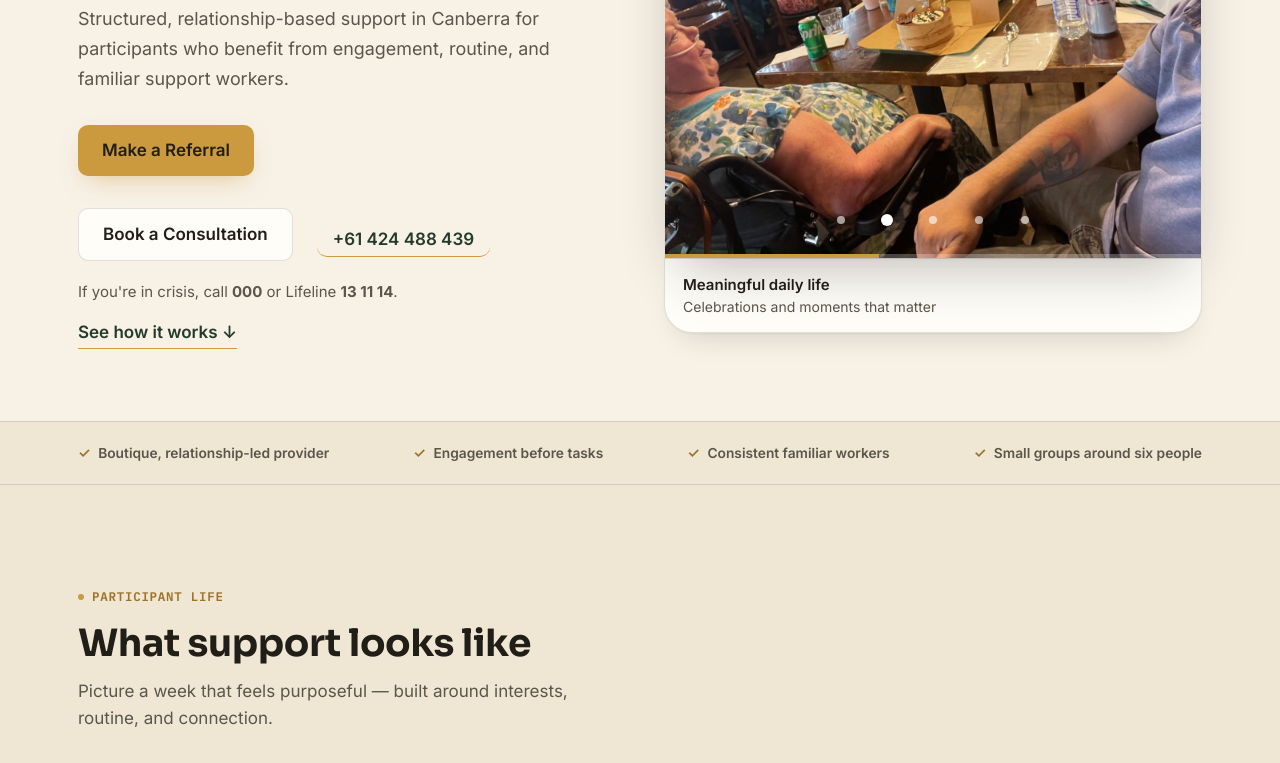
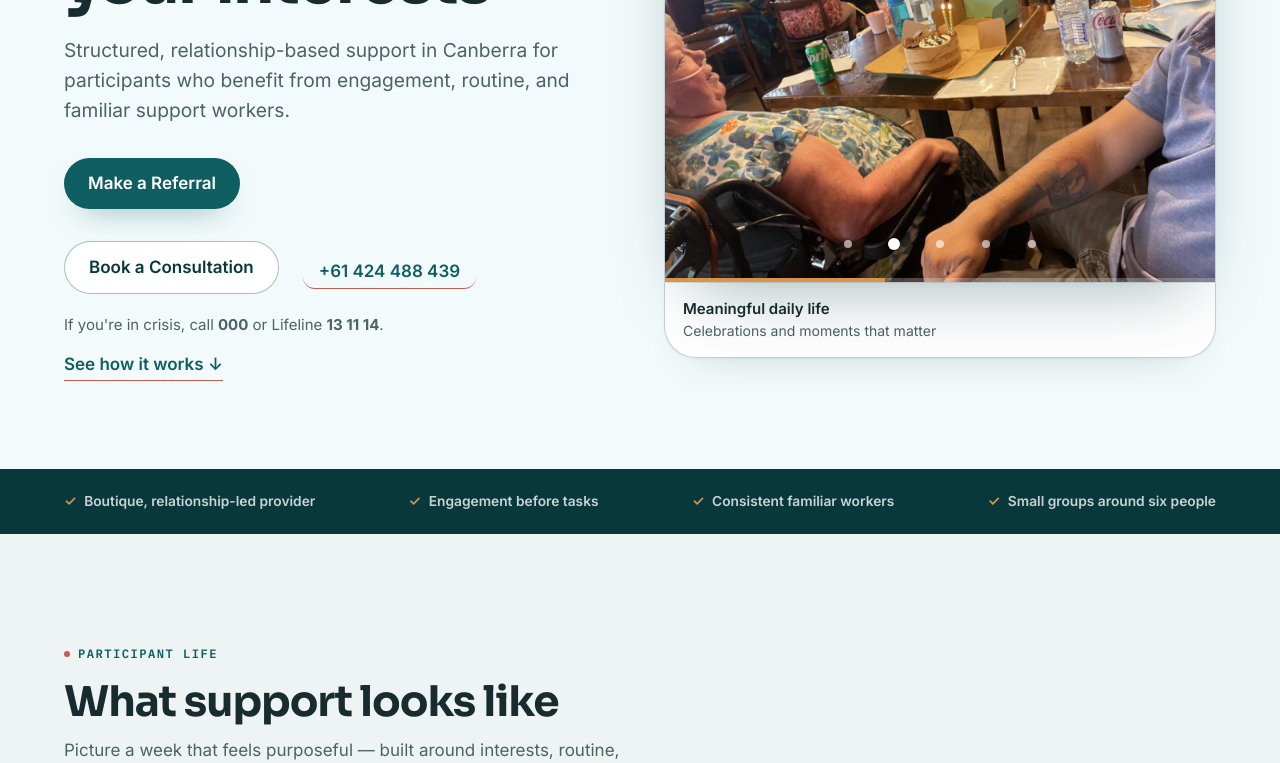
Before and after one commit to Kailashkc33/actJubilant, a Next.js app: page / in a window 1280 px wide. Shown: the part 380-1143 px from the top of the page. Built offline with nearby package versions, Linux system fonts and the light colour scheme; no server answers.

Commit message:
Create Codex design review theme

```diff
--- a/src/app/globals.css
+++ b/src/app/globals.css
@@ -3,32 +3,36 @@
 @import "tailwindcss/theme";
 @import "tailwindcss/utilities";
 
-/* ========== Theme tokens — Golden Sand (Wattle-inspired, ACT Jubilant) ========== */
+/* ========== Theme tokens — Codex concept: Clear Canberra ========== */
 :root {
-  --sand: #F7F1E6;
-  --sand-deep: #EFE6D3;
-  --card: #FFFDF8;
-  --ink: #211E18;
-  --ink-soft: #5B564C;
-  --ink-faint: #8A8473;
-  --gold: #CC9A3E;
-  --gold-deep: #9C7427;
-  --gold-soft: #F1E0BD;
-  --green: #243B2C;
-  --green-deep: #16261C;
-  --green-soft: #DEE6D6;
-  --line: rgba(33, 30, 24, 0.13);
-  --line-light: rgba(255, 253, 248, 0.18);
+  --sand: #F5F9F8;
+  --sand-deep: #E7F0EE;
+  --card: #FFFFFF;
+  --ink: #182B2E;
+  --ink-soft: #4D6265;
+  --ink-faint: #718588;
+  --gold: #D8944A;
+  --gold-deep: #9C5F25;
+  --gold-soft: #FFF2E4;
+  --green: #0F5F62;
+  --green-deep: #08383B;
+  --green-soft: #DDF0EE;
+  --river: #2F7D95;
+  --river-soft: #E3F2F5;
+  --coral: #C75B4D;
+  --coral-soft: #FBECEA;
+  --line: rgba(24, 43, 46, 0.12);
+  --line-light: rgba(255, 255, 255, 0.2);
 
   --bg: var(--sand);
   --bg-elevated: var(--card);
   --bg-subtle: var(--sand-deep);
   --bg-surface: var(--card);
   --bg-band-dawn: var(--sand);
-  --bg-band-cream: var(--card);
-  --bg-band-eucalyptus: color-mix(in oklab, var(--green-soft) 42%, var(--sand));
-  --bg-band-stone: var(--sand-deep);
-  --bg-band-sky: color-mix(in oklab, var(--sky-light) 50%, var(--sand));
+  --bg-band-cream: #FFFFFF;
+  --bg-band-eucalyptus: var(--green-soft);
+  --bg-band-stone: #EDF4F3;
+  --bg-band-sky: var(--river-soft);
   --bg-sage: var(--green-soft);
   --bg-stone-mid: var(--sand-deep);
 
@@ -38,33 +42,33 @@
 
   --sage: var(--green);
   --sage-light: var(--green-soft);
-  --sage-mid: #B8C9B0;
+  --sage-mid: #A9D3D1;
   --sage-dark: var(--green-deep);
 
-  --slate: var(--green);
-  --slate-muted: #C9D2C5;
-  --footer-bg: var(--green-deep);
+  --slate: var(--green-deep);
+  --slate-muted: #C7DCDD;
+  --footer-bg: #082F33;
 
   --warm: var(--gold);
   --warm-light: var(--gold-soft);
-  --sky: #5A7285;
-  --sky-light: #EAF2F4;
+  --sky: var(--river);
+  --sky-light: var(--river-soft);
 
   --surface: var(--card);
   --text: var(--ink);
   --text-muted: var(--ink-soft);
   --text-on-dark: var(--sand);
   --border-subtle: var(--line);
-  --border-strong: rgba(33, 30, 24, 0.22);
-  --focus: var(--gold-deep);
+  --border-strong: rgba(24, 43, 46, 0.24);
+  --focus: #0F75BC;
   --header-offset: 64px;
-  --shadow-card: 0 1px 2px rgba(33, 30, 24, 0.04), 0 16px 32px -18px rgba(33, 30, 24, 0.22);
-  --shadow-soft: 0 20px 48px -20px rgba(33, 30, 24, 0.28);
-  --shadow-lift: 0 24px 58px -18px rgba(33, 30, 24, 0.32);
-  --radius-sm: 10px;
-  --radius-md: 16px;
-  --radius-lg: 22px;
-  --radius-xl: 28px;
+  --shadow-card: 0 1px 2px rgba(15, 95, 98, 0.06), 0 18px 44px -28px rgba(8, 56, 59, 0.32);
+  --shadow-soft: 0 24px 58px -28px rgba(8, 56, 59, 0.34);
+  --shadow-lift: 0 30px 72px -28px rgba(8, 56, 59, 0.4);
+  --radius-sm: 12px;
+  --radius-md: 18px;
+  --radius-lg: 24px;
+  --radius-xl: 32px;
   --radius-card: var(--radius-md);
 
   --text-xs: 0.875rem;
@@ -78,13 +82,13 @@
   --leading-normal: 1.6;
   --leading-relaxed: 1.7;
 
-  --section-y: 4rem;
-  --section-y-md: 6rem;
-
-  --content-gutter: 1.75rem;
-  --content-home: 73.75rem;
+  --section-y: 4.5rem;
+  --section-y-md: 6.5rem;
+
+  --content-gutter: 1.25rem;
+  --content-home: 76rem;
   --content-reading: 62.5rem;
-  --content-prose: 46ch;
+  --content-prose: 54ch;
 }
 html.hc {
   --bg: #000000;
@@ -160,6 +164,16 @@ body {
   font-size: 17px;
   line-height: var(--leading-normal);
 }
+body::before {
+  content: "";
+  position: fixed;
+  inset: 0;
+  z-index: -1;
+  pointer-events: none;
+  background:
+    linear-gradient(180deg, rgba(221, 240, 238, 0.42), transparent 22rem),
+    linear-gradient(90deg, rgba(47, 125, 149, 0.05), transparent 35%);
+}
 @media (min-width: 768px) {
   :root {
     --header-offset: 80px;
@@ -173,8 +187,9 @@ body {
 /* Compact sticky header on narrow viewports */
 .site-header {
   border-bottom: 1px solid var(--line);
-  background: color-mix(in oklab, var(--sand) 86%, transparent);
-  backdrop-filter: blur(10px);
+  background: color-mix(in oklab, white 88%, transparent);
+  box-shadow: 0 12px 30px -28px rgba(8, 56, 59, 0.42);
+  backdrop-filter: blur(14px);
 }
 .site-header__inner {
   display: flex;
@@ -200,21 +215,21 @@ body {
   align-items: center;
   justify-content: center;
   gap: 0.375rem;
-  border-radius: var(--radius-sm);
-  border: 1px solid var(--border-subtle);
-  background: transparent;
+  border-radius: 999px;
+  border: 1px solid color-mix(in oklab, var(--green) 24%, var(--border-subtle));
+  background: color-mix(in oklab, white 86%, var(--green-soft));
   padding: 0 0.75rem;
   font-size: 0.875rem;
   font-weight: 500;
-  color: var(--text-muted);
+  color: var(--green-deep);
 }
 .mobile-nav-trigger:hover {
-  background: var(--bg-sage);
+  background: var(--green-soft);
   color: var(--text);
 }
 .mobile-nav-trigger[aria-expanded="true"] {
-  background: var(--bg-sage);
-  color: var(--text);
+  background: var(--green-deep);
+  color: white;
   border-color: var(--sage-mid);
 }
 
@@ -222,16 +237,16 @@ body {
 .h1 {
   @apply text-balance font-bold leading-tight text-[var(--text)];
   font-family: var(--font-display), system-ui, sans-serif;
-  font-size: clamp(2.25rem, 4.6vw, 3.5rem);
-  line-height: 1.08;
-  letter-spacing: -0.01em;
+  font-size: clamp(2.45rem, 5vw, 4.25rem);
+  line-height: 1.02;
+  letter-spacing: -0.035em;
 }
 .h2 {
   @apply font-bold leading-tight text-[var(--text)];
   font-family: var(--font-display), system-ui, sans-serif;
-  font-size: clamp(1.75rem, 3.2vw, 2.35rem);
-  line-height: 1.14;
-  letter-spacing: -0.01em;
+  font-size: clamp(1.9rem, 3.3vw, 2.75rem);
+  line-height: 1.08;
+  letter-spacing: -0.025em;
 }
 .h3 {
   @apply text-xl font-semibold leading-snug text-[var(--text)] md:text-[1.3rem];
@@ -244,11 +259,11 @@ body {
   gap: 0.5rem;
   margin-bottom: 1rem;
   font-family: var(--font-mono), ui-monospace, monospace;
-  font-size: 0.78rem;
-  font-weight: 600;
-  letter-spacing: 0.06em;
+  font-size: 0.76rem;
+  font-weight: 700;
+  letter-spacing: 0.12em;
   text-transform: uppercase;
-  color: var(--gold-deep);
+  color: var(--green);
 }
 .section-kicker::before {
   content: "";
@@ -256,7 +271,7 @@ body {
   width: 6px;
   height: 6px;
   border-radius: 9999px;
-  background: var(--gold);
+  background: var(--coral);
   flex-shrink: 0;
 }
 .section-kicker--on-dark {
@@ -267,9 +282,9 @@ body {
   background: var(--card);
   border-radius: var(--radius-md);
   border: 1px solid var(--line);
-  padding: 1.5rem;
+  padding: clamp(1.25rem, 2.2vw, 1.75rem);
   box-shadow: var(--shadow-card);
-  transition: transform 0.2s ease, box-shadow 0.2s ease;
+  transition: transform 0.2s ease, box-shadow 0.2s ease, border-color 0.2s ease;
 }
 .card--elevated {
   box-shadow: var(--shadow-card);
@@ -278,16 +293,16 @@ body {
   border-color: var(--line);
 }
 .card--highlight {
-  border-color: color-mix(in oklab, var(--gold) 35%, var(--line));
-  background: color-mix(in oklab, var(--gold-soft) 55%, var(--card));
+  border-color: color-mix(in oklab, var(--green) 24%, var(--line));
+  background: color-mix(in oklab, var(--green-soft) 55%, var(--card));
 }
 .card--muted {
-  background: var(--sand-deep);
+  background: color-mix(in oklab, var(--river-soft) 58%, white);
   border-color: var(--line);
   box-shadow: none;
 }
 .card--warm {
-  background: var(--gold-soft);
+  background: var(--coral-soft);
   border-color: transparent;
   box-shadow: none;
 }
@@ -321,7 +336,7 @@ body {
   background: linear-gradient(
     135deg,
     transparent 0%,
-    color-mix(in oklab, var(--gold) 14%, transparent) 45%,
+    color-mix(in oklab, var(--river) 12%, transparent) 45%,
     transparent 72%
   );
 }
@@ -331,7 +346,7 @@ body {
 .program-focus-card:focus-within {
   transform: translateY(-4px);
   box-shadow: var(--shadow-soft);
-  border-color: color-mix(in oklab, var(--gold) 40%, var(--line));
+  border-color: color-mix(in oklab, var(--river) 36%, var(--line));
 }
 .program-flow-card:hover::after,
 .program-flow-card:focus-within::after,
@@ -390,15 +405,16 @@ body {
 
 .btn-primary {
   @apply inline-flex min-h-11 items-center justify-center px-6 py-3 font-semibold;
-  border-radius: var(--radius-sm);
-  background: var(--gold);
-  color: var(--ink);
-  box-shadow: 0 10px 24px -10px rgba(204, 154, 62, 0.55);
+  border-radius: 999px;
+  background: var(--green);
+  color: white;
+  box-shadow: 0 14px 32px -18px rgba(15, 95, 98, 0.68);
   transition: transform 0.15s ease, background 0.15s ease, box-shadow 0.15s ease;
 }
 .btn-primary:hover {
-  background: #D8A94F;
+  background: var(--green-deep);
   transform: translateY(-1px);
+  box-shadow: var(--shadow-soft);
 }
 .btn-primary:disabled {
   opacity: 0.65;
@@ -406,21 +422,21 @@ body {
 }
 .btn-secondary {
   @apply inline-flex min-h-11 items-center justify-center px-6 py-3 font-semibold;
-  border-radius: var(--radius-sm);
-  border: 1px solid var(--line);
-  color: var(--ink);
+  border-radius: 999px;
+  border: 1px solid color-mix(in oklab, var(--green) 28%, var(--line));
+  color: var(--green-deep);
   background: var(--card);
   transition: background 0.15s ease, transform 0.15s ease;
 }
 .btn-secondary:hover {
-  background: color-mix(in oklab, var(--ink) 4%, var(--card));
+  background: var(--green-soft);
   transform: translateY(-1px);
 }
 .btn-ghost {
   @apply inline-flex min-h-11 items-center justify-center px-4 py-3 font-semibold;
   border-radius: var(--radius-sm);
   color: var(--green);
-  border-bottom: 1.5px solid var(--gold);
+  border-bottom: 1.5px solid var(--coral);
   padding-bottom: 2px;
 }
 .btn-ghost:hover {
@@ -429,10 +445,10 @@ body {
 .btn-chip {
   @apply inline-flex min-h-11 items-center justify-center rounded-full border px-3 py-2 text-sm;
   border-color: var(--line);
-  background: var(--card);
+  background: color-mix(in oklab, white 82%, var(--river-soft));
 }
 .btn-chip:hover {
-  background: var(--sand-deep);
+  background: var(--river-soft);
 }
 .nav-link {
   @apply inline-flex min-h-11 items-center rounded-lg px-3 py-2 font-medium;
@@ -440,8 +456,8 @@ body {
   transition: color 0.15s ease, background 0.15s ease;
 }
 .nav-link:hover {
-  background: color-mix(in oklab, var(--ink) 4%, var(--sand));
-  color: var(--ink);
+  background: var(--river-soft);
+  color: var(--green-deep);
 }
 .nav-link--active {
   color: var(--green);
@@ -454,7 +470,7 @@ body {
   gap: 0.375rem;
   font-weight: 600;
   color: var(--green);
-  border-bottom: 1.5px solid var(--gold);
+  border-bottom: 1.5px solid var(--coral);
   padding-bottom: 2px;
   transition: gap 0.15s ease, color 0.15s ease;
 }
@@ -464,7 +480,7 @@ body {
 }
 
 :focus-visible {
-  outline: 3px solid var(--gold-deep);
+  outline: 3px solid var(--focus);
   outline-offset: 3px;
 }
 .site-desktop-nav { display: none; }
@@ -490,6 +506,12 @@ body {
   @apply mt-2 w-full rounded-xl border px-3 py-3;
   border-color: var(--border-subtle);
   background: var(--surface);
+  box-shadow: inset 0 1px 0 rgba(8, 56, 59, 0.03);
+  transition: border-color 0.15s ease, box-shadow 0.15s ease;
+}
+.form-control:focus {
+  border-color: var(--focus);
+  box-shadow: 0 0 0 4px color-mix(in oklab, var(--focus) 14%, transparent);
 }
 .form-control[aria-invalid="true"] {
   @apply border-red-500;
@@ -518,6 +540,11 @@ body {
   margin-inline: auto;
   padding-inline: var(--content-gutter);
 }
+@media (min-width: 768px) {
+  .content-shell {
+    padding-inline: 2rem;
+  }
+}
 
 .content-shell--home {
   max-width: var(--content-home);
@@ -582,9 +609,10 @@ body {
   overflow: hidden;
   border-radius: var(--radius-lg);
   background: var(--surface);
+  box-shadow: var(--shadow-card);
 }
 .media-figure--bordered {
-  border: 1px solid var(--border-subtle);
+  border: 1px solid color-mix(in oklab, var(--river) 16%, var(--border-subtle));
 }
 .media-figure__image {
   position: relative;
@@ -612,25 +640,35 @@ body {
   overflow: hidden;
   border-radius: var(--radius-lg);
   background: var(--surface);
+  border: 1px solid var(--border-subtle);
+  box-shadow: var(--shadow-card);
 }
 .media-card--bordered {
-  border: 1px solid var(--border-subtle);
-  box-shadow: none;
+  border-color: color-mix(in oklab, var(--river) 14%, var(--border-subtle));
 }
 .media-card--elevated {
   border: 1px solid var(--line);
-  box-shadow: var(--shadow-card);
+  box-shadow: var(--shadow-soft);
 }
 .media-card__image {
   position: relative;
   width: 100%;
   overflow: hidden;
+  background: var(--river-soft);
+}
+.media-card__image img,
+.media-figure__image img {
+  transition: transform 0.45s ease;
+}
+.media-card:hover .media-card__image img,
+.media-figure:hover .media-figure__image img {
+  transform: scale(1.025);
 }
 .media-card__body {
   display: flex;
   flex: 1;
   flex-direction: column;
-  padding: 1.125rem 1.25rem;
+  padding: 1.2rem 1.35rem;
 }
 .media-card__title {
   font-family: var(--font-display), system-ui, sans-serif;
@@ -659,9 +697,9 @@ body {
 /* End-of-page CTA */
 .cta-panel {
   border-radius: var(--radius-xl);
-  background: var(--bg-elevated);
-  border: 1px solid var(--border-subtle);
-  box-shadow: var(--shadow-card);
+  background: white;
+  border: 1px solid color-mix(in oklab, var(--river) 18%, var(--border-subtle));
+  box-shadow: var(--shadow-soft);
   padding: 2rem;
 }
 @media (min-width: 768px) {
@@ -691,7 +729,7 @@ body {
   flex-shrink: 0;
   margin-top: 0.125rem;
   font-weight: 700;
-  color: var(--warm);
+  color: var(--coral);
 }
 
 /* Step list */
@@ -714,10 +752,10 @@ body {
 }
 .step-card {
   height: 100%;
-  padding: 1.35rem 1.4rem;
+  padding: 1.45rem 1.5rem;
   border-radius: var(--radius-md);
-  background: var(--card);
-  border: 1px solid var(--line);
+  background: white;
+  border: 1px solid color-mix(in oklab, var(--river) 18%, var(--line));
   box-shadow: var(--shadow-card);
 }
 .step-card__label {
@@ -739,11 +777,11 @@ body {
   width: 2.875rem;
   height: 2.875rem;
   border-radius: 9999px;
-  background: var(--ink);
+  background: var(--green);
   font-family: var(--font-mono), ui-monospace, monospace;
   font-size: 0.92rem;
   font-weight: 600;
-  color: var(--sand);
+  color: white;
 }
 .step-card__line {
   margin-top: 0.5rem;
@@ -755,8 +793,8 @@ body {
 /* Form feedback */
 .form-success {
   border-radius: var(--radius-md);
-  border: 1px solid color-mix(in oklab, var(--primary-600) 35%, transparent);
-  background: var(--primary-50);
+  border: 1px solid color-mix(in oklab, var(--green) 28%, transparent);
+  background: var(--green-soft);
   padding: 1rem;
   color: var(--text);
 }
@@ -778,10 +816,10 @@ body {
 }
 
 .home-band--hero {
-  background: var(--sand);
+  background: color-mix(in oklab, var(--river-soft) 42%, white);
 }
 .home-band--subtle {
-  background: var(--sand-deep);
+  background: var(--bg-band-stone);
 }
 .home-band--proof {
   background: var(--card);
@@ -791,7 +829,7 @@ body {
 .trust-strip {
   border-top: 1px solid var(--line);
   border-bottom: 1px solid var(--line);
-  background: var(--sand-deep);
+  background: var(--green-deep);
   padding: 1.25rem 0;
 }
 .trust-strip__row {
@@ -810,10 +848,10 @@ body {
   gap: 0.5rem;
   font-size: 0.86rem;
   font-weight: 600;
-  color: var(--ink-soft);
+  color: rgba(255, 255, 255, 0.78);
 }
 .trust-strip__mark {
-  color: var(--gold-deep);
+  color: var(--gold);
   font-weight: 700;
 }
 
@@ -949,14 +987,23 @@ body {
 }
 
 .home-hero {
-  padding-top: 3.5rem;
-  padding-bottom: 3.5rem;
-  background: var(--sand);
+  position: relative;
+  overflow: hidden;
+  padding-top: 3.75rem;
+  padding-bottom: 4rem;
+  background: color-mix(in oklab, var(--river-soft) 42%, white);
+}
+.home-hero::before {
+  content: "";
+  position: absolute;
+  inset: 1rem 0 auto;
+  height: 1px;
+  background: color-mix(in oklab, var(--river) 18%, transparent);
 }
 @media (min-width: 768px) {
   .home-hero {
-    padding-top: 4.5rem;
-    padding-bottom: 4.5rem;
+    padding-top: 5.5rem;
+    padding-bottom: 5.5rem;
   }
 }
 .home-hero__grid {
@@ -965,8 +1012,8 @@ body {
 }
 .home-hero__lead {
   color: var(--ink-soft);
-  font-size: clamp(1.05rem, 1.4vw, 1.2rem);
-  line-height: 1.65;
+  font-size: clamp(1.08rem, 1.5vw, 1.28rem);
+  line-height: 1.58;
   max-width: 46ch;
 }
 .home-hero__actions {
@@ -1030,15 +1077,16 @@ body {
   position: relative;
   overflow: hidden;
   height: 100%;
-  padding: 1.5rem 1.5rem 1.375rem;
-  border: 1px solid var(--border-subtle);
+  padding: 1.65rem 1.65rem 1.5rem;
+  border: 1px solid color-mix(in oklab, var(--river) 16%, var(--border-subtle));
 }
 .home-proof-card::before {
   content: "";
   position: absolute;
-  inset: 0 0 auto;
+  inset: 0 auto auto 0;
+  width: 4.5rem;
   height: 4px;
-  background: linear-gradient(90deg, var(--primary-600), var(--warm));
+  background: var(--coral);
 }
 .home-proof-card__title {
   font-family: var(--font-display), system-ui, sans-serif;
@@ -1174,15 +1222,15 @@ html.hc .home-pillar-card__title-overlay p {
 }
 
 .media-spotlight {
-  padding: 1.5rem;
+  padding: 1.25rem;
   border-radius: var(--radius-xl);
   background: var(--surface);
-  border: 1px solid var(--border-subtle);
-  box-shadow: var(--shadow-card);
+  border: 1px solid color-mix(in oklab, var(--river) 18%, var(--border-subtle));
+  box-shadow: var(--shadow-soft);
 }
 @media (min-width: 768px) {
   .media-spotlight {
-    padding: 1.75rem 2rem;
+    padding: 1.75rem 2rem 2rem;
   }
 }
 
@@ -1191,7 +1239,7 @@ html.hc .home-pillar-card__title-overlay p {
   margin: 0;
 }
 .carousel {
-  border: 1px solid var(--border-subtle);
+  border: 1px solid color-mix(in oklab, var(--river) 18%, var(--border-subtle));
   background: var(--surface);
   box-shadow: var(--shadow-lift);
   border-radius: var(--radius-xl);
@@ -1204,7 +1252,7 @@ html.hc .home-pillar-card__title-overlay p {
 .carousel-figure__caption {
   display: block;
   padding: 1rem 1.125rem;
-  border: 1px solid var(--border-subtle);
+  border: 1px solid color-mix(in oklab, var(--river) 18%, var(--border-subtle));
   border-top: 1px solid var(--border-subtle);
   border-radius: 0 0 var(--radius-xl) var(--radius-xl);
   background: var(--surface);
@@ -1566,8 +1614,8 @@ html.hc .home-pillar-card__title-overlay p {
 }
 .home-referrer-band .home-pill {
   border-color: var(--line-light);
-  background: rgba(255, 253, 248, 0.08);
-  color: var(--sand);
+  background: rgba(255, 255, 255, 0.08);
+  color: white;
 }
 
 .home-depth-link {
@@ -1608,41 +1656,42 @@ html.hc .home-pillar-card__title-overlay p {
 }
 
 .home-referrer-band {
-  background: var(--green);
+  background: var(--green-deep);
   border-radius: var(--radius-xl);
   padding: 2.5rem 2rem;
   border: none;
   box-shadow: var(--shadow-soft);
-  color: var(--sand);
+  color: white;
 }
 .home-referrer-band .h2,
 .home-referrer-band h2 {
-  color: var(--sand);
+  color: white;
 }
 .home-referrer-band .section-kicker {
-  color: var(--gold);
+  color: #8DD6D2;
 }
 .home-referrer-band p,
 .home-referrer-band li,
 .home-referrer-band .home-pill {
-  color: #C9D2C5;
+  color: rgba(255, 255, 255, 0.76);
 }
 .home-referrer-band .check-mark {
-  color: var(--gold);
+  color: #F2B46D;
 }
 .home-referrer-band .btn-primary {
+  background: white;
   color: var(--green-deep);
 }
 .home-referrer-band .btn-secondary {
   border-color: var(--line-light);
-  background: rgba(255, 253, 248, 0.1);
-  color: var(--sand);
+  background: rgba(255, 255, 255, 0.1);
+  color: white;
 }
 .home-referrer-band .btn-secondary:hover {
-  background: rgba(255, 253, 248, 0.16);
+  background: rgba(255, 255, 255, 0.16);
 }
 .home-referrer-band .btn-ghost {
-  color: var(--sand);
+  color: white;
   border-bottom-color: var(--gold);
 }
 .home-referrer-band .btn-ghost:hover {
--- a/src/app/layout.tsx
+++ b/src/app/layout.tsx
@@ -276,7 +276,7 @@ export default function RootLayout({ children }: { children: React.ReactNode })
         {/* Skip link */}
         <a
           href="#main"
-          className="sr-only focus:not-sr-only focus:fixed focus:top-3 focus:left-3 focus:bg-[var(--gold)] focus:text-[var(--ink)] focus:px-4 focus:py-2 focus:rounded-lg"
+          className="sr-only focus:not-sr-only focus:fixed focus:top-3 focus:left-3 focus:bg-[var(--green)] focus:text-white focus:px-4 focus:py-2 focus:rounded-lg"
         >
           Skip to main content
         </a>
--- a/src/components/MobileNav.tsx
+++ b/src/components/MobileNav.tsx
@@ -130,7 +130,7 @@ export default function MobileNav() {
           {/* Full-screen drawer: full height, scrollable, safe-area aware */}
           <div
             ref={panelRef}
-            className="absolute inset-0 h-[100dvh] w-full bg-[var(--sand)] shadow-[0_8px_24px_rgba(33,30,24,0.22)]
+            className="absolute inset-0 h-[100dvh] w-full bg-[var(--surface)] shadow-[0_8px_24px_rgba(8,56,59,0.24)]
                        outline-none overflow-y-auto overscroll-contain
                        pt-[calc(env(safe-area-inset-top,0px)+1rem)] pb-[calc(env(safe-area-inset-bottom,0px)+1rem)]
                        motion-safe:transition-transform motion-safe:duration-300 motion-safe:ease-out translate-x-0"
@@ -142,7 +142,7 @@ export default function MobileNav() {
                 </span>
                 <button
                   type="button"
-                  className="flex min-h-11 min-w-11 items-center justify-center rounded-full text-[var(--ink-soft)] transition-colors hover:bg-[var(--sand-deep)] hover:text-[var(--ink)]"
+                  className="flex min-h-11 min-w-11 items-center justify-center rounded-full text-[var(--ink-soft)] transition-colors hover:bg-[var(--river-soft)] hover:text-[var(--ink)]"
                   onClick={() => setOpen(false)}
                   aria-label="Close menu"
                 >
@@ -166,7 +166,7 @@ export default function MobileNav() {
                     key={item.href}
                     href={item.href}
                     onClick={() => setOpen(false)}
-                    className="block rounded-lg px-4 py-3 font-medium text-[var(--ink)] hover:bg-[var(--sand-deep)] focus-visible:bg-[var(--sand-deep)]"
+                    className="block rounded-lg px-4 py-3 font-medium text-[var(--ink)] hover:bg-[var(--river-soft)] focus-visible:bg-[var(--river-soft)]"
                   >
                     {item.label}
                   </Link>
```
